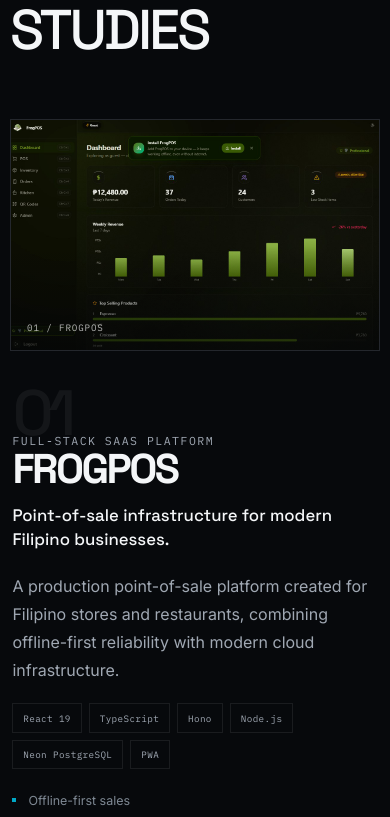
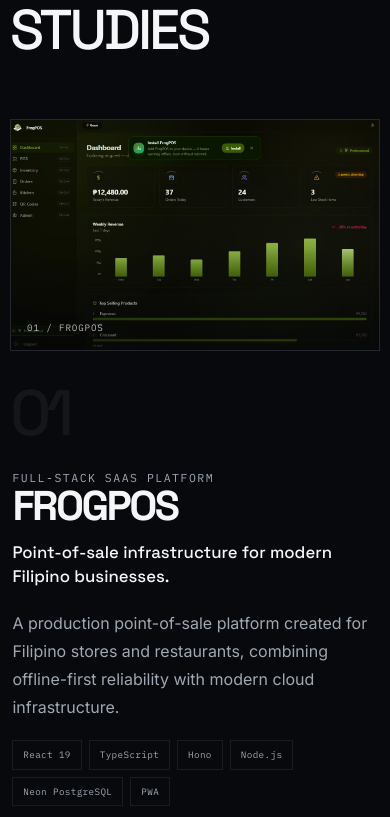
Before and after one commit to frogrest/Portfolio-Rework, a React (Vite) app: page / in a window 390 px wide. Shown: the part 4966-5783 px from the top of the page. Built offline with nearby package versions, Linux system fonts and the light colour scheme.

Commit message:
Fix project number overlapping visual in reversed layout; anchor to article

```diff
--- a/src/components/ProjectShowcase.tsx
+++ b/src/components/ProjectShowcase.tsx
@@ -32,6 +32,7 @@
 
   return (
     <article className={`project-showcase ${index % 2 ? 'is-reversed' : ''}`}>
+      <div className="project-number" aria-hidden="true">{project.number}</div>
       <motion.div
         className="project-showcase__content"
         variants={sectionReveal}
@@ -39,7 +40,6 @@
         whileInView="visible"
         viewport={{ once: true, amount: 0.2 }}
       >
-        <div className="project-number" aria-hidden="true">{project.number}</div>
         <p className="eyebrow">{project.category}</p>
         <h3>{project.title}</h3>
         <p className="project-subtitle">{project.subtitle}</p>
--- a/src/styles/globals.css
+++ b/src/styles/globals.css
@@ -156,9 +156,9 @@
 .work-heading { margin-bottom: 4rem; }
 .display-heading--work { font-size: clamp(3.5rem, 10.5vw, 10rem); }
 .projects-stack { display: grid; gap: clamp(7rem, 13vw, 13rem); }
-.project-showcase { display: grid; gap: 2.3rem; align-items: center; }
+.project-showcase { display: grid; gap: 2.3rem; align-items: center; position: relative; }
 .project-showcase__content { position: relative; z-index: 2; }
-.project-number { font: 500 clamp(4rem, 12vw, 9.5rem)/.8 'Space Grotesk', sans-serif; letter-spacing: -.08em; color: rgba(255,255,255,.055); margin-bottom: -1.2rem; }
+.project-number { font: 500 clamp(4rem, 12vw, 9.5rem)/.8 'Space Grotesk', sans-serif; letter-spacing: -.08em; color: rgba(255,255,255,.055); }
 .project-showcase h3 { margin: 0; font: 650 clamp(2.6rem, 7vw, 6.2rem)/.92 'Space Grotesk', sans-serif; letter-spacing: -.06em; }
 .project-subtitle { max-width: 540px; margin: 1rem 0 0; font: 500 clamp(1.05rem, 1.7vw, 1.35rem)/1.4 'Space Grotesk', sans-serif; color: var(--text-primary); }
 .project-description { max-width: 620px; color: var(--text-secondary); line-height: 1.75; margin: 1.3rem 0 1.2rem; }
```
